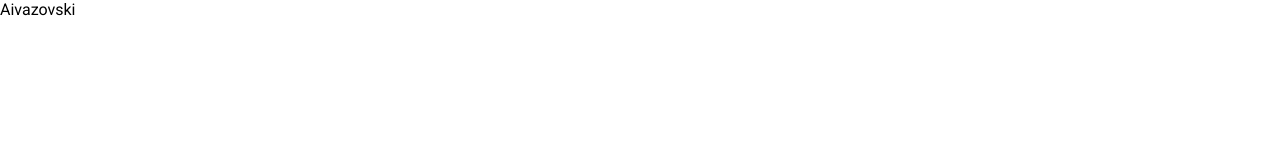
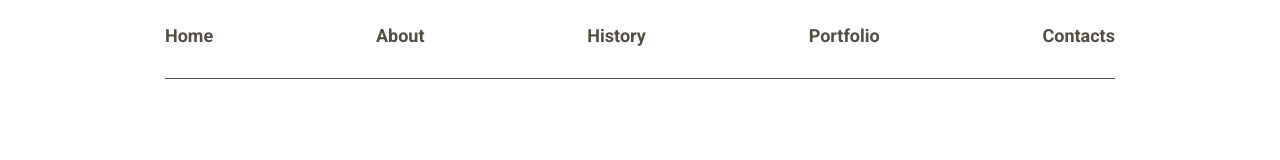
Before and after one commit to Igrxxx/aivazovski_page, a plain HTML site: page index.html in a window 1280 px wide. Drawn offline with Linux system fonts and the light colour scheme.

Commit message:
Header section

```diff
--- a/index.css
+++ b/index.css
@@ -1,2 +1,3 @@
 @import url('styles/basic.css');
 @import url('styles/variables.css');
+@import url('styles/header.css');
--- a/index.html
+++ b/index.html
@@ -10,7 +10,37 @@
     <link rel="stylesheet" href="index.css">
     <title>Aivazovski</title>
 </head>
+
 <body>
-    Aivazovski
+    <header class="header" aria-label="header">
+        <div class="container">
+            <nav class="nav" aria-label="header navigation">
+                <ul class="nav-list" aria-label="header navigation list">
+                    <li>
+                        <a href="#" class="nav-link" aria-label="link to home">Home</a>
+                    </li>
+                    <li>
+                        <a href="#" class="nav-link" aria-label="link to about">About</a>
+                    </li>
+                    <li>
+                        <a href="#" class="nav-link" aria-label="link to history">History</a>
+                    </li>
+                    <li>
+                        <a href="#" class="nav-link" aria-label="link to portfolio">Portfolio</a>
+                    </li>
+                    <li>
+                        <a href="#" class="nav-link" aria-label="link to contacts">Contacts</a>
+                    </li>
+                </ul>
+            </nav>
+        </div>
+    </header>
+    <main>
+
+    </main>
+    <footer>
+
+    </footer>
 </body>
+
 </html>
--- a/styles/basic.css
+++ b/styles/basic.css
@@ -10,3 +10,20 @@
     font-family: "Roboto", serif;
     background-color: var(--bg-main);
 }
+
+ul {
+    list-style: none;
+    margin: 0;
+    padding: 0;
+}
+
+a {
+    text-decoration: none;
+    color: unset;
+}
+
+.container {
+    margin: 0 auto;
+    max-width: 970px;
+    padding: 0 10px;
+}
--- /dev/null
+++ b/styles/header.css
@@ -0,0 +1,55 @@
+.header {
+    padding: 25px 0 0 0;
+}
+
+.nav {
+    width: 100%;
+}
+
+.nav::after {
+    content: "";
+    display: block;
+    width: 100%;
+    height: 1px;
+    margin: 32px 0 0 0;
+    background-color: var(--font-color-grey);
+}
+
+.nav-list {
+    width: 100%;
+    display: flex;
+    justify-content: space-between;
+    align-items: center;
+}
+
+.nav-link {
+    color: var(--font-color-grey);
+    font-size: 18px;
+    font-weight: 700;
+    position: relative;
+}
+
+.nav-link::after {
+    content: "";
+    position: absolute;
+    left: 0;
+    right: 100%;
+    bottom: -10px;
+    height: 1px;
+    background-color: var(--color-main-black);
+    transition: right .22s;
+}
+
+.nav-link:hover {
+    color: var(--color-main-black);
+}
+
+.nav-link:hover::after {
+    right: 0;
+}
+
+@media (max-width: 480px) {
+    .header {
+        display: none;
+    }
+}
--- a/styles/variables.css
+++ b/styles/variables.css
@@ -1,3 +1,8 @@
     :root {
         --bg-main: #fff;
+        --bg-main-grey: #F6F6F6;
+
+        --font-color-grey: #544d44;
+
+        --color-main-black: #070707;
     }
```
